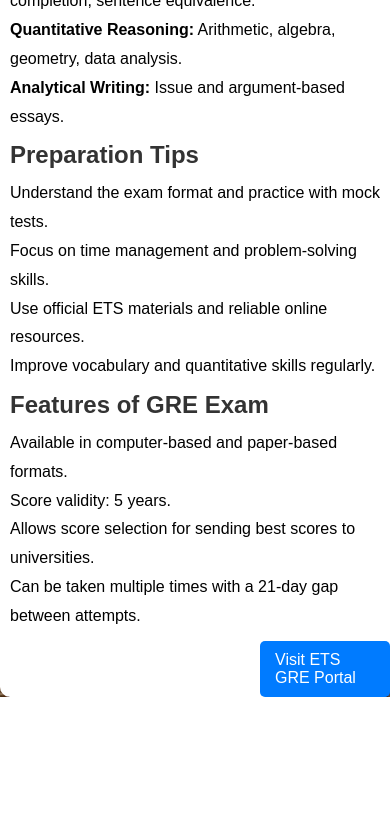
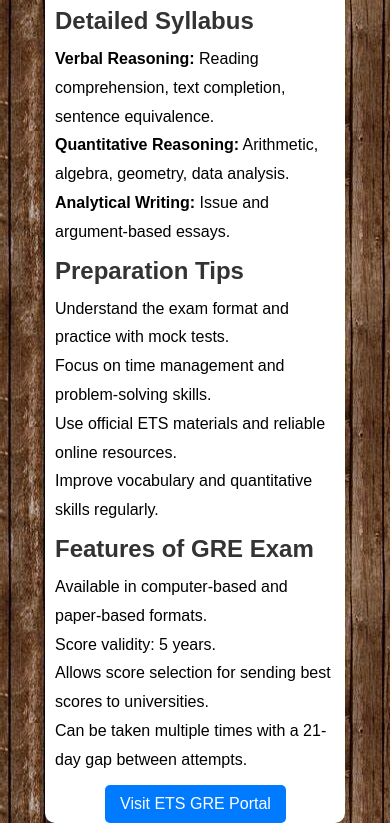
Before and after one commit to foxtrotseven/StudyAbroadWebsite, a plain HTML site: page GRE.html in a window 390 px wide. Shown: the part 567-1390 px from the top of the page. Before the commit the page ends 1264 px from the top, so only its background shows below. Drawn offline with Linux system fonts and the light colour scheme.

Commit message:
added comments

```diff
--- a/training.css
+++ b/training.css
@@ -266,4 +266,22 @@ p, ul {
     #check:checked ~ label #cancel {
         display: block;
     }
+
+    .button {
+        display: inline-block;
+        margin-left: 60px;
+        padding: 10px 15px;
+        background-color: #007bff;
+        color: white;
+        text-decoration: none;
+        border-radius: 5px;
+    }
 }
+.container {
+    max-width: 300px;
+    margin:  auto;
+    background: white;
+    /* padding: 20px; */
+    border-radius: 10px;
+    box-shadow: 0px 0px 10px rgba(0, 0, 0, 0.1);
+}
```
Also changed, not shown: gre/GRE.html (+1 -1 lines).
